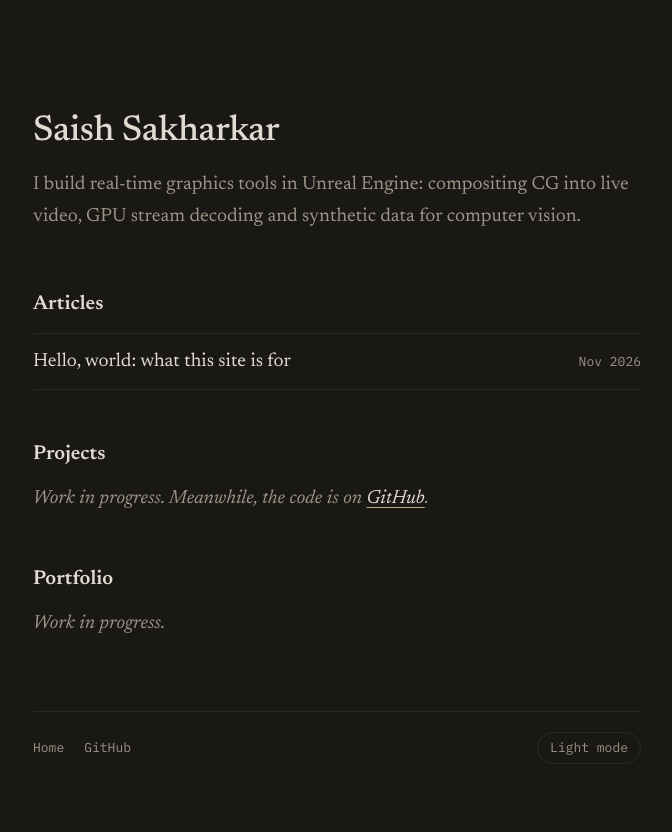
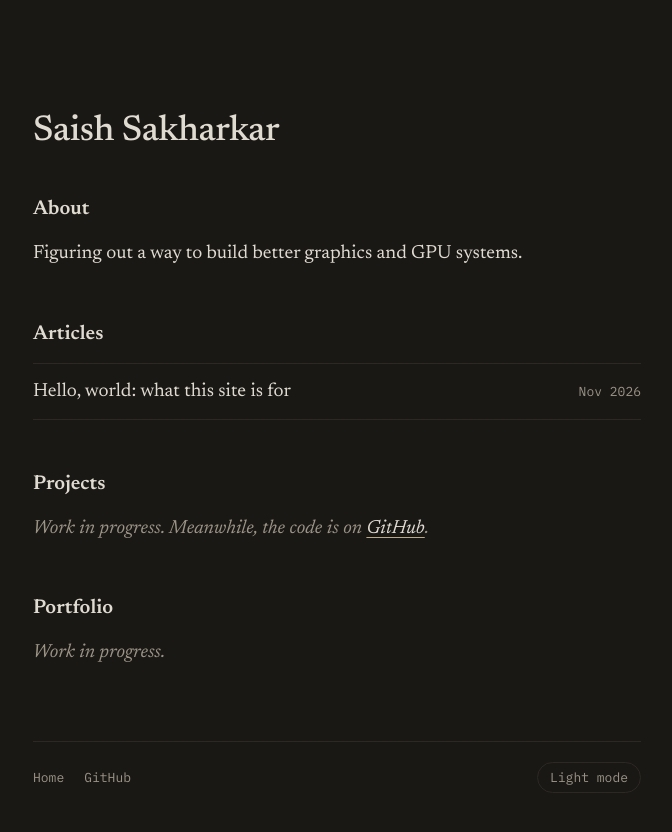
Before and after one commit to Saish-in3d/Saish-in3d.github.io, a Jekyll site: the page built from index.html, in a window 1280 px wide. Shown: the top 832 px of the page, without its empty margins (303-975 px from the left). Built offline with Jekyll 4.4.1, drawn with Linux system fonts in a browser that asks for light colours.

Commit message:
Add About section to home page

```diff
--- a/assets/css/style.css
+++ b/assets/css/style.css
@@ -45,7 +45,8 @@ h2 { font-size: 1.25rem; font-weight: 600; margin: 0 0 12px; }
 .muted, .wip { color: var(--muted); margin: 0; }
 .wip { font-style: italic; }
 
-.intro { margin-bottom: 56px; }
+.intro { margin-bottom: 40px; }
+.about { margin: 0; }
 .intro > p { color: var(--muted); margin: 0; }
 section { margin-bottom: 48px; }
 
--- a/index.html
+++ b/index.html
@@ -3,8 +3,12 @@ layout: default
 ---
 <header class="intro">
   <h1>Saish Sakharkar</h1>
-  <p>I build real-time graphics tools in Unreal Engine: compositing CG into live video, GPU stream decoding and synthetic data for computer vision.</p>
 </header>
+
+<section aria-labelledby="about">
+  <h2 id="about">About</h2>
+  <p class="about">Figuring out a way to build better graphics and GPU systems.</p>
+</section>
 
 <section aria-labelledby="writing">
   <h2 id="writing">Articles</h2>
```
